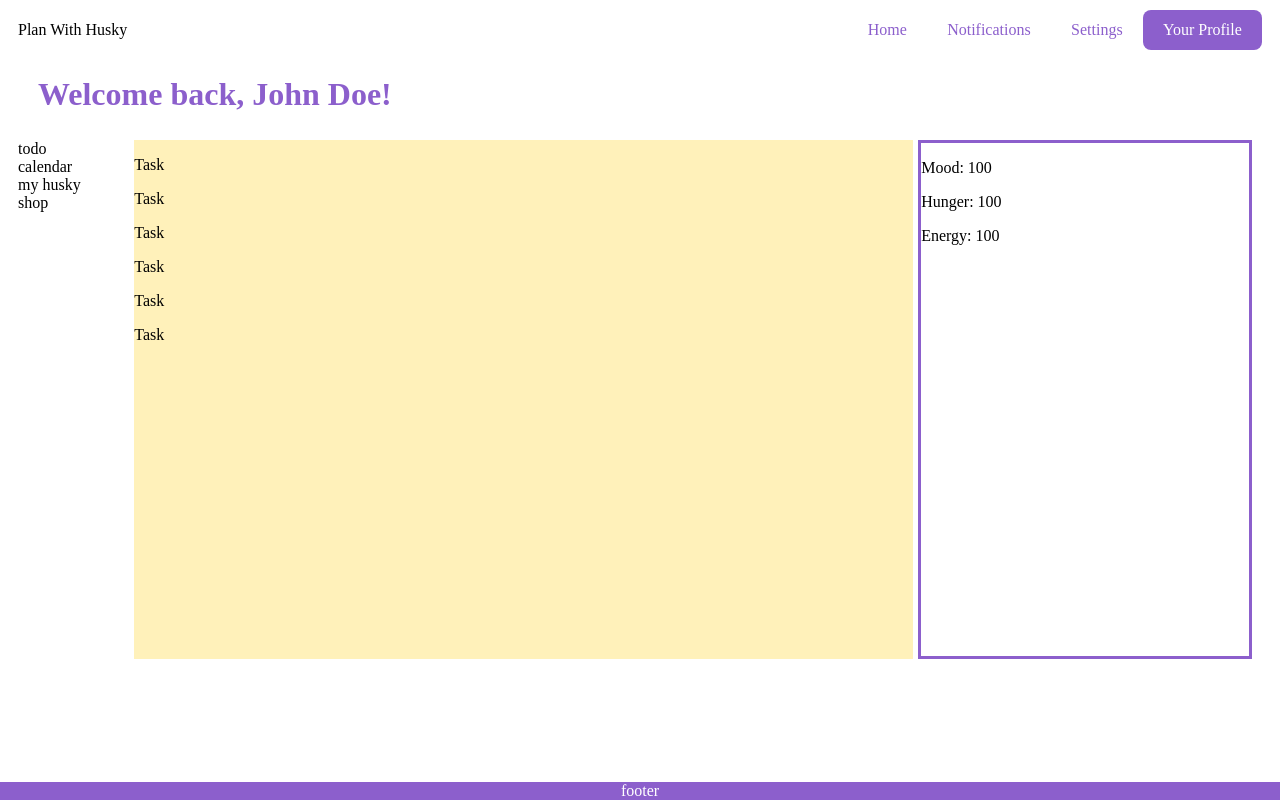
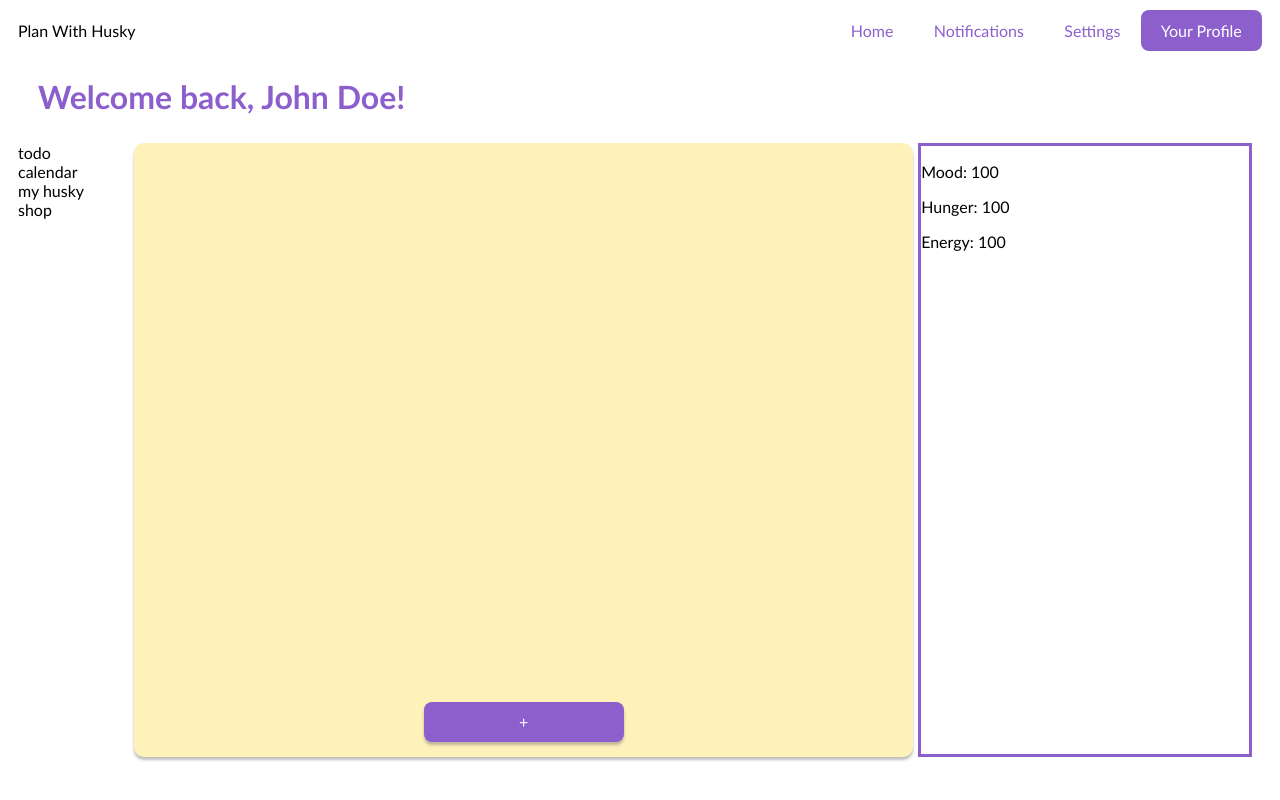
Before and after one commit to hcp-uw/plan-with-husky, a React (Vite) app in the folder starter-frontend/: page /home in a window 1280 px wide. Built offline with nearby package versions, Linux system fonts and the light colour scheme.

Commit message:
not fully functioning version with partially added task

```diff
--- a/starter-frontend/src/pages/Home.css
+++ b/starter-frontend/src/pages/Home.css
@@ -1,8 +1,15 @@
+/*
+decided to use the grid property for formatting. very neat
+might change in the future idk i suck at css
+*/
+body {
+    font-family: 'Trebuchet MS', sans-serif;
+}
 .parent {
     margin: 10px;
     display: grid;
     grid-template-columns: 1fr 7fr 3fr;
-    grid-template-rows: 1fr 2fr 13fr;
+    grid-template-rows: 1fr 2fr 15fr;
     gap: 5px;
 }
 
@@ -37,6 +44,10 @@
 
 .content {
     background-color: #FFF1BA;
+    display: flex;
+    flex-direction: column;
+    box-shadow: 0px 3px 3px #75757578;
+    border-radius: 10px;
 }
 
 .husky {
@@ -53,3 +64,14 @@
     color: white;
     text-align: center;
 }
+
+.addButton {
+    background-color: #8C5FCC;
+    color: white;
+    display: block;
+    margin: 0 auto;
+    width: 200px;
+    margin-bottom: 15px;
+    margin-top: auto;
+    box-shadow: 0px 3px 3px #75757578;
+}
--- a/starter-frontend/src/pages/Home.jsx
+++ b/starter-frontend/src/pages/Home.jsx
@@ -1,9 +1,23 @@
+import { useState } from "react";
+
 import "./Home.css";
 import MyHusky from "../components/MyHusky";
 import Task from "../components/Task";
 
 export default function Home() {
-    let name = "John Doe";
+  let name = "John Doe";
+
+  const [tasks, setTasks] = useState([]);
+  const addTask = (props) => {
+    const newTask = {
+      desc: "Task",
+      date: "2/23",
+      categ: "Homework",
+      points: 5,
+    };
+
+    setTasks([...tasks, newTask]);
+  };
 
   return (
     <>
@@ -30,15 +44,22 @@ export default function Home() {
           <MyHusky />
         </div>
         <div className="content">
-          <Task />
-          <Task />
-          <Task />
-          <Task />
-          <Task />
-          <Task />
+          <div className="tasks">
+            {tasks.map((task, index) => (
+              <Task
+                key={index}
+                desc={task.desc}
+                date={task.date}
+                categ={task.categ}
+                points={task.points}
+              />
+            ))}
+          </div>
+          <button className="addButton" onClick={addTask}>
+            +
+          </button>
         </div>
       </div>
-      <div className="footer">footer</div>
     </>
   );
 }
```
